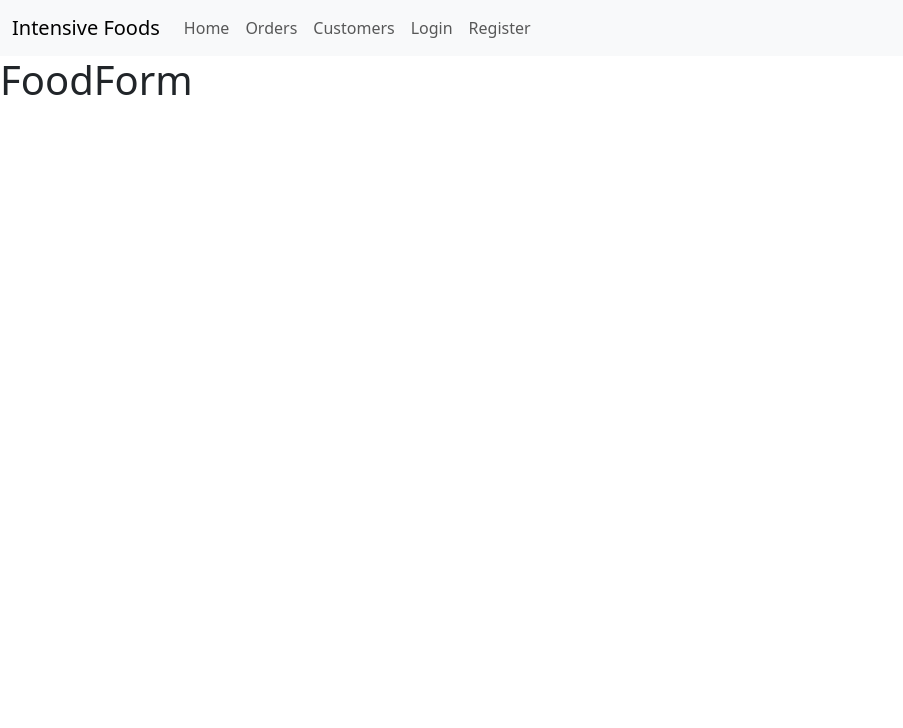
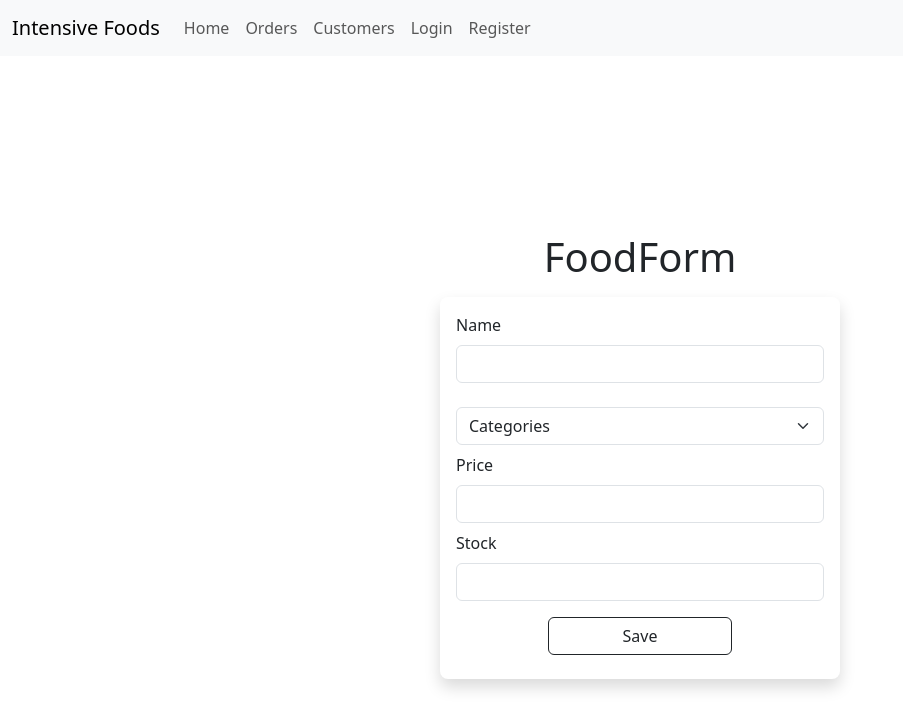
Before and after one commit to Socias93/foods, a React (Vite) app: page /new in a window 1280 px wide. Shown: the top 728 px of the page, without its empty margins (0-903 px from the left). Built offline with nearby package versions, Linux system fonts and the light colour scheme.

Commit message:
created zod schema with save functionality connected to fakeservice

```diff
--- a/package.json
+++ b/package.json
@@ -11,10 +11,12 @@
   },
   "dependencies": {
     "@fortawesome/fontawesome-free": "^7.1.0",
+    "@hookform/resolvers": "^5.2.2",
     "bootstrap": "^5.3.8",
     "react": "^19.0.0",
     "react-dom": "^19.0.0",
-    "react-router-dom": "^7.9.5"
+    "react-router-dom": "^7.9.5",
+    "zod": "^4.1.12"
   },
   "devDependencies": {
     "@eslint/js": "^9.21.0",
--- a/src/components/Pagination.tsx
+++ b/src/components/Pagination.tsx
@@ -23,7 +23,7 @@ function Pagination({
     <nav aria-label="...">
       <ul className="pagination pagination-sm">
         {pages.map((page) => (
-          <li className="page-item m-1">
+          <li key={page} className="page-item m-1">
             <a
               onClick={() => onPageSelect(page)}
               className={`bg-dark text-white clickable page-link rounded-2 ${
--- a/src/pages/FoodFormPage.tsx
+++ b/src/pages/FoodFormPage.tsx
@@ -1,9 +1,107 @@
-import { useParams } from "react-router-dom";
+import z from "zod";
+import { zodResolver } from "@hookform/resolvers/zod";
+import { useForm } from "react-hook-form";
+import { useNavigate, useParams } from "react-router-dom";
+import { getCategories } from "../services/fakeCategoryService";
+import { saveFood } from "../services/fakeFoodService";
+
+const schema = z.object({
+  name: z.string().min(1, { message: "Name is required" }),
+  categoryId: z
+    .string({ error: "You must choose a valid category" })
+    .min(1, { message: "You must choose a category" }),
+  price: z
+    .number({ error: "You must write a number" })
+    .min(1, { message: "Price cant be less than 1" })
+    .max(20, { message: "Price cant be more than 20" }),
+  numberInStock: z
+    .number({ error: "You must write a number" })
+    .min(1, { message: "Stock cant be less than 1" })
+    .max(20, { message: "Stock cant be more than 100" }),
+});
+
+type FormData = z.infer<typeof schema>;
 
 function FoodFormPage() {
+  const categories = getCategories();
+  const navigate = useNavigate();
+  const {
+    register,
+    handleSubmit,
+    formState: { errors },
+  } = useForm<FormData>({ resolver: zodResolver(schema), mode: "onChange" });
+
+  function onSubmit(data: FormData) {
+    console.log("Submitted", data);
+    saveFood(data);
+    navigate("/");
+  }
+
   const { id } = useParams();
 
-  return <h1>FoodForm{id} </h1>;
+  return (
+    <>
+      <div className="vh-100 d-grid justify-content-center align-content-center">
+        <h1 className="text-center mb-3">FoodForm {id} </h1>
+        <div className="p-3 shadow rounded-3" style={{ width: 400 }}>
+          <form onSubmit={handleSubmit(onSubmit)}>
+            <div className="mb-2">
+              <label className="form-label">Name</label>
+              <input
+                {...register("name")}
+                type="text"
+                className="form-control"
+              />
+              {errors.name && (
+                <p className="text-danger">{errors.name.message} </p>
+              )}
+            </div>
+            <div className="mb-2 mt-4">
+              <select
+                {...register("categoryId")}
+                id="disabledSelect"
+                className="form-select">
+                <option value={""}>Categories</option>
+                {categories.map((category) => (
+                  <option key={category._id} value={category._id}>
+                    {category.name}
+                  </option>
+                ))}
+              </select>
+              {errors.categoryId && (
+                <p className="text-danger">{errors.categoryId.message} </p>
+              )}
+            </div>
+            <div className="mb-2">
+              <label className="form-label">Price</label>
+              <input
+                {...register("price", { valueAsNumber: true })}
+                type="text"
+                className="form-control"
+              />
+              {errors.price && (
+                <p className="text-danger">{errors.price.message} </p>
+              )}
+            </div>
+            <div className="mb-2">
+              <label className="form-label">Stock</label>
+              <input
+                {...register("numberInStock", { valueAsNumber: true })}
+                type="text"
+                className="form-control"
+              />
+              {errors.numberInStock && (
+                <p className="text-danger">{errors.numberInStock.message} </p>
+              )}
+            </div>
+            <div className="text-center">
+              <button className="btn btn-outline-dark w-50 m-2">Save</button>
+            </div>
+          </form>
+        </div>
+      </div>
+    </>
+  );
 }
 
 export default FoodFormPage;
```
Also changed, not shown: 1 other file (tests, documents, lock files or other folders).
